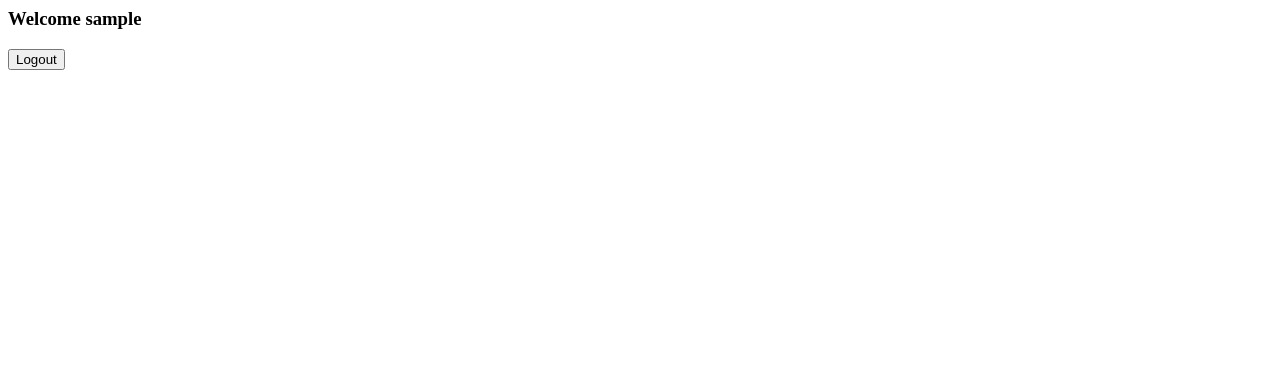
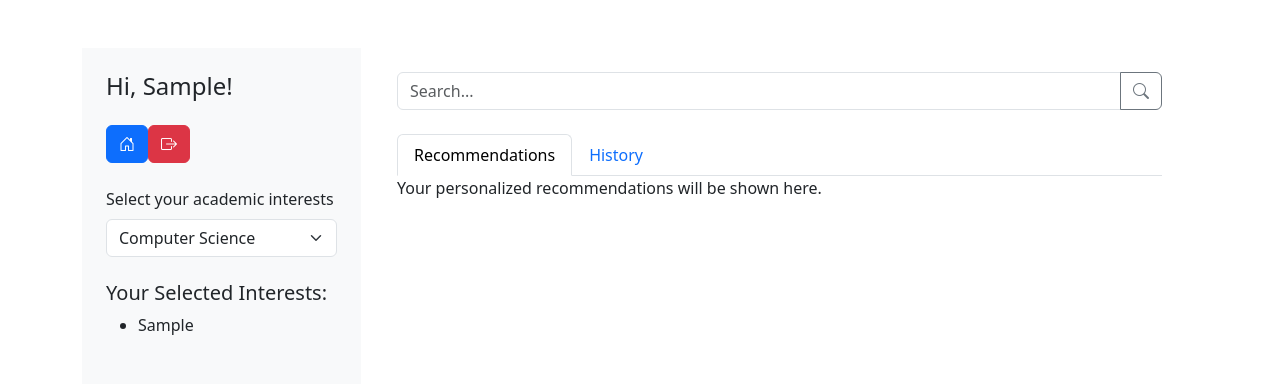
Before and after one commit to Raveen522/academic_recommender, a Django app: page /dashboard/ in a window 1280 px wide. Shown: the top 384 px of the page. Run offline with Django 5.2, Linux system fonts and the light colour scheme; a user stored in the database is signed in; tables that the repository leaves empty hold one stand-in row (values such as "Sample post").

Commit message:
Basic Dashboard UI created with basic functionalities

```diff
--- a/main/templates/main/base.html
+++ b/main/templates/main/base.html
@@ -8,6 +8,8 @@
     <title>{% block title %}Academic Recommender{% endblock %}</title>
     <!-- Bootstrap CSS -->
     <link href="https://cdn.jsdelivr.net/npm/bootstrap@5.3.0-alpha3/dist/css/bootstrap.min.css" rel="stylesheet">
+    <link href="https://cdn.jsdelivr.net/npm/bootstrap-icons/font/bootstrap-icons.css" rel="stylesheet">
+
     <!-- Custom CSS -->
     <!-- <link href="{% static 'css/styles.css' %}" rel="stylesheet"> -->
 </head>
--- a/main/templates/main/dashboard.html
+++ b/main/templates/main/dashboard.html
@@ -1,5 +1,87 @@
-<h3>Welcome {{ user.username }}</h3>
-<form method="post">
-    {% csrf_token %}
-    <button name="logout">Logout</button>
-</form>
+{% extends "main/base.html" %}
+
+{% block content %}
+<div class="container-fluid">
+    <div class="row">
+        <!-- Sidebar -->
+        <div class="col-md-3 bg-light p-4 border-right">
+            <h4 class="mb-4">Hi, {{ first_name }}!</h4>
+
+            <!-- Home and Logout icon buttons -->
+            <div class="mb-4 d-flex justify-content-start">
+                <button class="btn btn-primary" onclick="window.location.reload();" title="Home">
+                    <i class="bi bi-house-door"></i> <!-- Home icon -->
+                </button>
+                <form method="post" action="{% url 'dashboard' %}">
+                    {% csrf_token %}
+                    <button type="submit" name="logout" class="btn btn-danger" title="Logout">
+                        <i class="bi bi-box-arrow-right"></i> <!-- Logout icon -->
+                    </button>
+                </form>
+            </div>
+
+            <!-- Dropdown for subjects -->
+            <div class="mb-4">
+                <label for="subjectsDropdown" class="form-label">Select your academic interests</label>
+                <select id="subjectsDropdown" class="form-select">
+                    <option>Computer Science</option>
+                    <option>Mathematics</option>
+                    <option>Electronics</option>
+                    <option>Industrial Management</option>
+                </select>
+            </div>
+
+            <!-- Display user-selected interests -->
+            <div class="mb-4">
+                <h5>Your Selected Interests:</h5>
+                <ul id="userInterests">
+                    {% for interest in interests %}
+                        <li>{{ interest }}</li>
+                    {% empty %}
+                        <li>No interests selected</li>
+                    {% endfor %}
+                </ul>
+            </div>
+        </div>
+
+        <!-- Primary Area -->
+        <div class="col-md-9">
+            <div class="container-fluid p-4">
+                <!-- Search Bar -->
+                <div class="mb-4">
+                    <div class="input-group">
+                        <input type="text" class="form-control" placeholder="Search..." aria-label="Search">
+                        <button class="btn btn-outline-secondary" type="button">
+                            <i class="bi bi-search"></i> <!-- Bootstrap Icons for search icon -->
+                        </button>
+                    </div>
+                </div>
+
+                <!-- Tabs (Recommendations and History) -->
+                <ul class="nav nav-tabs" id="myTab" role="tablist">
+                    <li class="nav-item" role="presentation">
+                        <a class="nav-link active" id="recommendations-tab" data-bs-toggle="tab" href="#recommendations" role="tab" aria-controls="recommendations" aria-selected="true">Recommendations</a>
+                    </li>
+                    <li class="nav-item" role="presentation">
+                        <a class="nav-link" id="history-tab" data-bs-toggle="tab" href="#history" role="tab" aria-controls="history" aria-selected="false">History</a>
+                    </li>
+                </ul>
+
+                <div class="tab-content" id="myTabContent">
+                    <!-- Recommendations Tab -->
+                    <div class="tab-pane fade show active" id="recommendations" role="tabpanel" aria-labelledby="recommendations-tab">
+                        <!-- Content for Recommendations will go here -->
+                        <p>Your personalized recommendations will be shown here.</p>
+                    </div>
+
+                    <!-- History Tab -->
+                    <div class="tab-pane fade" id="history" role="tabpanel" aria-labelledby="history-tab">
+                        <!-- Content for History will go here -->
+                        <p>Your search or browsing history will be shown here.</p>
+                    </div>
+                </div>
+            </div>
+        </div>
+    </div>
+</div>
+{% endblock %}
--- a/main/views.py
+++ b/main/views.py
@@ -76,9 +76,22 @@ def interest_selection_view(request):
     return render(request, 'main/interest_selection.html')
 
 # Dashboard view
+from django.shortcuts import render, redirect
+from django.contrib.auth.decorators import login_required
+from django.contrib.auth import logout
+
 @login_required
 def dashboard_view(request):
     if request.method == "POST" and "logout" in request.POST:
         logout(request)
         return redirect("login")
-    return render(request, "main/dashboard.html", {"user": request.user})
+
+    # Get the user's profile and interests
+    user_profile = request.user.profile
+    interests = user_profile.interests.split(',') if user_profile.interests else []
+
+    return render(request, "main/dashboard.html", {
+        "user": request.user,
+        "first_name": user_profile.first_name,
+        "interests": interests
+    })
```
